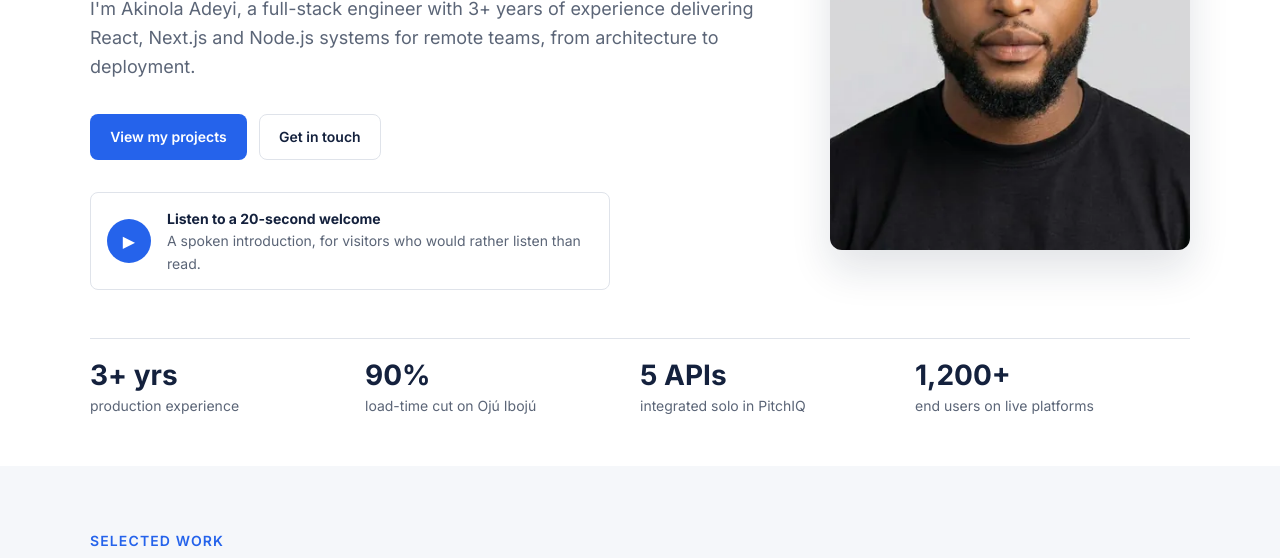
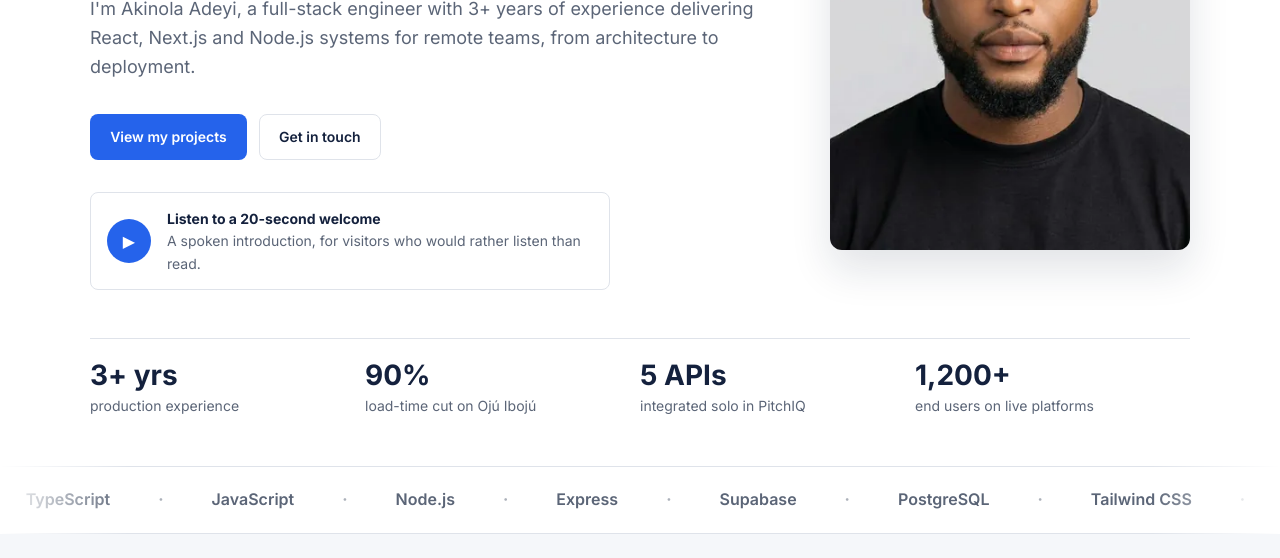
Before and after one commit to akintolaadeyi-gif/cos106-portfolio, a plain HTML site: page index.html in a window 1280 px wide. Shown: the part 385-943 px from the top of the page. Drawn offline with Linux system fonts and the light colour scheme.

Commit message:
Add tech-stack marquee to the Home page
Slow scrolling strip of tools between the statistics and featured projects. Pauses on hover, stops for reduced motion, and screen readers hear the list once.

```diff
--- a/css/style.css
+++ b/css/style.css
@@ -178,6 +178,43 @@ h3 { font-size: var(--fs-body); font-weight: 600; margin-bottom: 0.25rem; }
   border: none; background: var(--accent); color: #fff; cursor: pointer; font-size: 1rem;
 }
 .play-btn[aria-pressed="true"] { background: var(--navy); }
+
+/* ---------- Tech-stack marquee ---------- */
+.marquee {
+  padding-block: 1.25rem;
+  border-top: 1px solid var(--line);
+  border-bottom: 1px solid var(--line);
+  overflow: hidden;
+  /* Fade the strip out at both edges */
+  -webkit-mask-image: linear-gradient(to right, transparent, #000 10%, #000 90%, transparent);
+  mask-image: linear-gradient(to right, transparent, #000 10%, #000 90%, transparent);
+}
+.marquee-track {
+  display: flex;
+  width: max-content;
+  animation: marquee-scroll 45s linear infinite;
+}
+.marquee:hover .marquee-track { animation-play-state: paused; }
+.marquee-list { display: flex; list-style: none; flex-shrink: 0; }
+.marquee-list li {
+  display: flex; align-items: center;
+  padding-inline: 1.5rem;
+  font-size: var(--fs-body); font-weight: 600; color: var(--muted);
+  white-space: nowrap;
+}
+.marquee-list li::after { content: "·"; margin-left: 3rem; color: var(--muted); opacity: 0.5; font-weight: 700; }
+/* The track holds two identical lists, so moving it left by half loops seamlessly */
+@keyframes marquee-scroll {
+  from { transform: translateX(0); }
+  to { transform: translateX(-50%); }
+}
+@media (prefers-reduced-motion: reduce) {
+  .marquee-track { animation: none; }
+  .marquee { -webkit-mask-image: none; mask-image: none; }
+  .marquee-track { width: 100%; }
+  .marquee-list { flex-shrink: 1; width: 100%; flex-wrap: wrap; justify-content: center; row-gap: 0.5rem; }
+  .marquee-list[aria-hidden="true"] { display: none; } /* no copy needed when it doesn't move */
+}
 
 /* ---------- Cards (projects) ---------- */
 .grid-3 { display: grid; grid-template-columns: repeat(3, 1fr); gap: 1.5rem; }
@@ -361,6 +398,9 @@ h3 { font-size: var(--fs-body); font-weight: 600; margin-bottom: 0.25rem; }
   .stats { margin-top: 2rem; }
   .stat strong { font-size: 1.4rem; }
   .listen { gap: 0.75rem; }
+  .marquee { padding-block: 1rem; }
+  .marquee-list li { font-size: var(--fs-small); padding-inline: 1rem; }
+  .marquee-list li::after { margin-left: 2rem; }
 
   /* 16px inputs stop iPhones zooming in when a field is tapped */
   .field input, .field select, .field textarea { font-size: 16px; }
--- a/index.html
+++ b/index.html
@@ -80,6 +80,30 @@
       </div>
     </section>
 
+    <!-- Tech-stack marquee: main.js copies the list so it loops without a gap -->
+    <section class="marquee" aria-label="Technologies I work with">
+      <div class="marquee-track" id="marquee-track">
+        <ul class="marquee-list">
+          <li>React</li>
+          <li>Next.js</li>
+          <li>TypeScript</li>
+          <li>JavaScript</li>
+          <li>Node.js</li>
+          <li>Express</li>
+          <li>Supabase</li>
+          <li>PostgreSQL</li>
+          <li>Tailwind CSS</li>
+          <li>Vite</li>
+          <li>Vercel</li>
+          <li>Railway</li>
+          <li>Framer</li>
+          <li>Git &amp; GitHub</li>
+          <li>Figma</li>
+          <li>REST APIs</li>
+        </ul>
+      </div>
+    </section>
+
     <!-- Featured projects: rendered from js/data.js by projects.js -->
     <section class="section-alt">
       <div class="container">
--- a/js/main.js
+++ b/js/main.js
@@ -4,7 +4,8 @@
    2. Light / dark theme switch (saved in localStorage)
    3. Scroll reveal animation (IntersectionObserver)
    4. Animated number counters on the home page
-   5. Current year in the footer
+   5. Tech-stack marquee (clones the list for a seamless loop)
+   6. Current year in the footer
    ========================================================= */
 
 // ---------- 1. Mobile menu toggle ----------
@@ -102,5 +103,16 @@ document.querySelectorAll("[data-count]").forEach((el) => {
   if (counterObserver) counterObserver.observe(el); else el.textContent = Number(el.dataset.count).toLocaleString();
 });
 
-// ---------- 5. Footer year ----------
+// ---------- 5. Tech-stack marquee ----------
+// CSS moves the track left by 50%. For that to loop without a gap,
+// the track needs two identical lists side by side, so we clone it.
+const marqueeTrack = document.getElementById("marquee-track");
+if (marqueeTrack) {
+  const original = marqueeTrack.querySelector(".marquee-list");
+  const copy = original.cloneNode(true); // true = copy the <li> items too
+  copy.setAttribute("aria-hidden", "true"); // screen readers hear the list once
+  marqueeTrack.appendChild(copy);
+}
+
+// ---------- 6. Footer year ----------
 document.getElementById("year").textContent = new Date().getFullYear();
```
